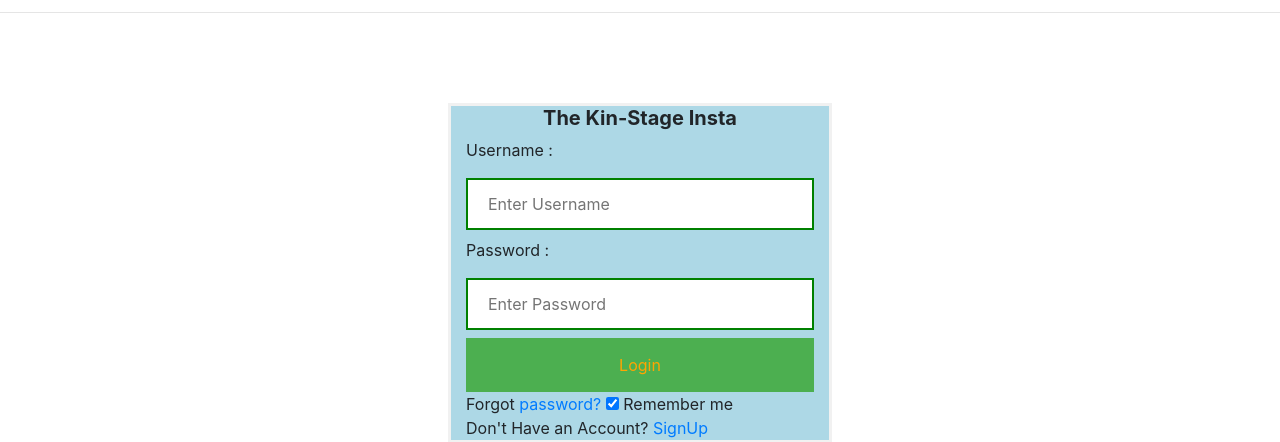
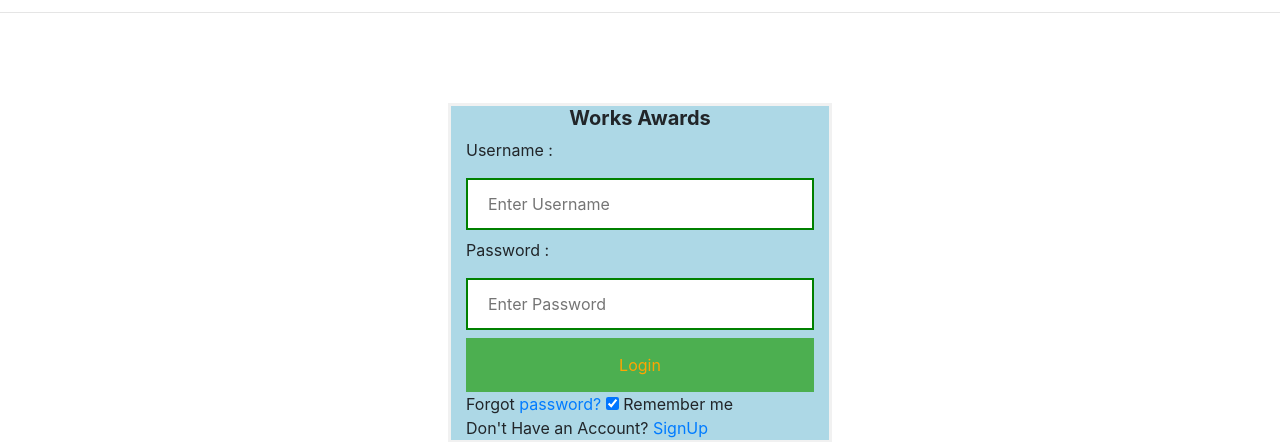
Before and after one commit to fkinyae/works, a Django app: page /accounts/login/ in a window 1280 px wide. Shown: the part 142-584 px from the top of the page. Run offline with Django 3.2, Linux system fonts and the light colour scheme; some libraries are stand-ins or nearby versions.

Commit message:
customize login template

```diff
--- a/stage/templates/registration/login.html
+++ b/stage/templates/registration/login.html
@@ -12,7 +12,7 @@
                 <div class="loginform">
                     <form action="" method="POST">{% csrf_token %}
                         <div class="container">
-                            <center><h5 style="font-weight: bold;">The Kin-Stage Insta</h5> </center>
+                            <center><h5 style="font-weight: bold;">Works Awards</h5> </center>
 
                             <label>Username : </label>
                             <input type="text" placeholder="Enter Username" name="username" required>
```
